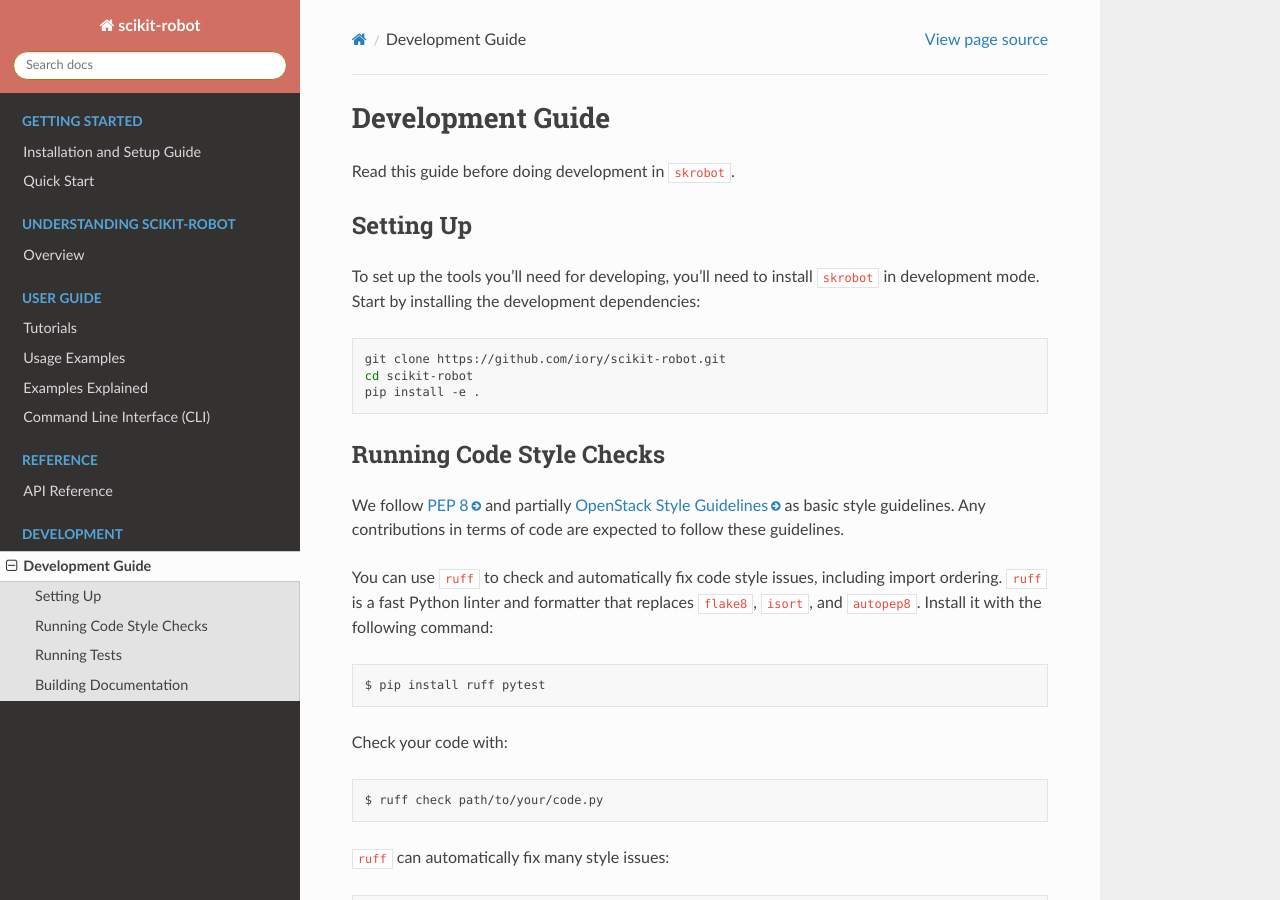
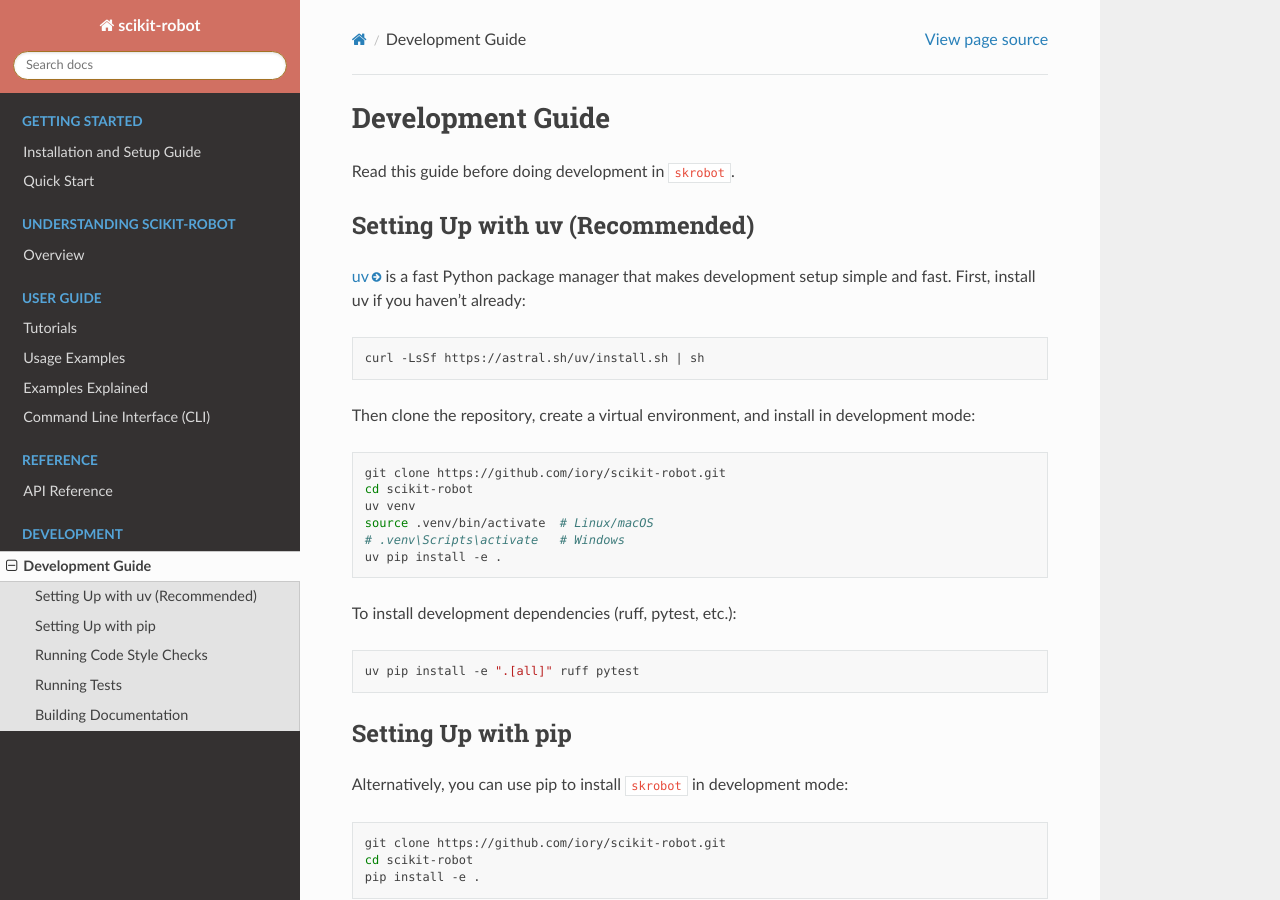
Before and after one commit to iory/scikit-robot, a Sphinx documentation site: the page built from docs/source/development/index.rst, in a window 1280 px wide and 900 px high. Built offline with Sphinx 7.4.7 and the Read the Docs theme 3.1.0, drawn with Linux system fonts in a browser that asks for light colours.

Commit message:
Add uv installation instructions to README and docs (#694)

```diff
--- a/docs/source/development/index.rst
+++ b/docs/source/development/index.rst
@@ -5,12 +5,37 @@
 
 Read this guide before doing development in ``skrobot``.
 
-Setting Up
-----------
+Setting Up with uv (Recommended)
+--------------------------------
 
-To set up the tools you'll need for developing, you'll need to install
-``skrobot`` in development mode. Start by installing the development
-dependencies:
+`uv <https://docs.astral.sh/uv/>`_ is a fast Python package manager that makes
+development setup simple and fast. First, install uv if you haven't already:
+
+.. code-block:: bash
+
+   curl -LsSf https://astral.sh/uv/install.sh | sh
+
+Then clone the repository, create a virtual environment, and install in development mode:
+
+.. code-block:: bash
+
+   git clone https://github.com/iory/scikit-robot.git
+   cd scikit-robot
+   uv venv
+   source .venv/bin/activate  # Linux/macOS
+   # .venv\Scripts\activate   # Windows
+   uv pip install -e .
+
+To install development dependencies (ruff, pytest, etc.):
+
+.. code-block:: bash
+
+   uv pip install -e ".[all]" ruff pytest
+
+Setting Up with pip
+-------------------
+
+Alternatively, you can use pip to install ``skrobot`` in development mode:
 
 .. code-block:: bash
 
```
Also changed, not shown: README.md (+20 -0 lines), docs/source/install/index.rst (+35 -2 lines).
